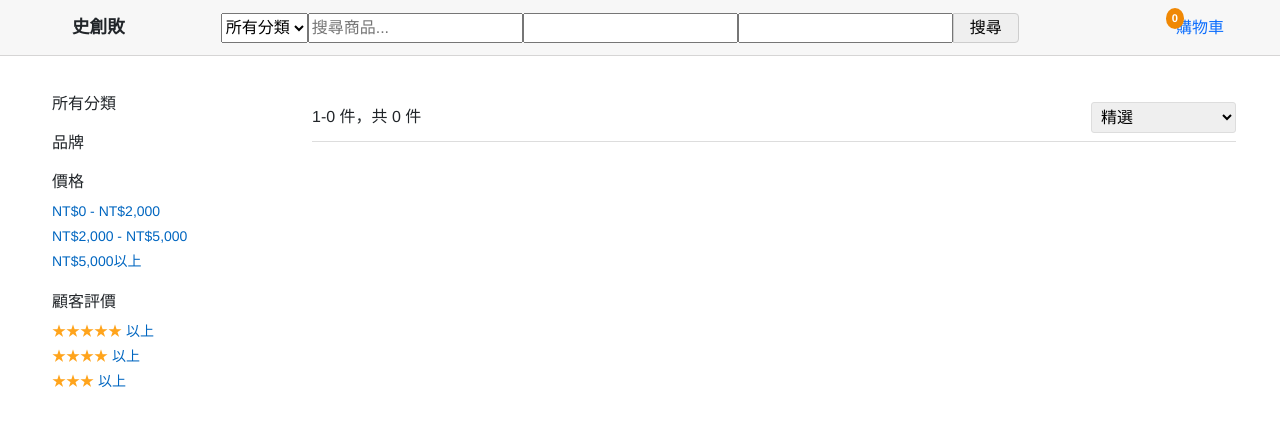
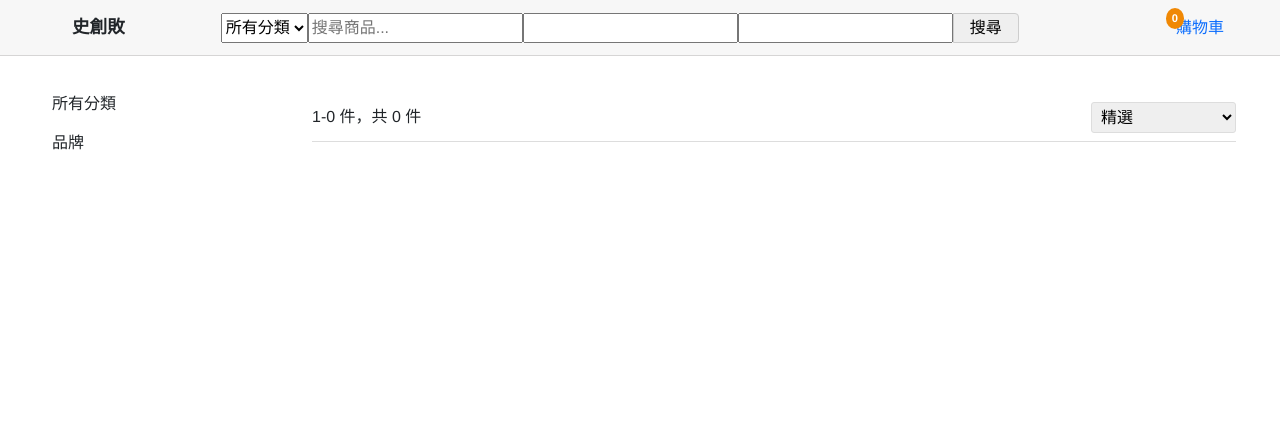
Before and after one commit to evancetw/speech-intelligent-product-search-service, an ASP.NET Core app: page /search in a window 1280 px wide. Shown: the top 426 px of the page. Run offline with ASP.NET Core 8, Linux system fonts and the light colour scheme; style sheets or scripts are compiled from the project's sources.

Commit message:
feat: SQLite 版本完成，功能滿足 Phase 2

```diff
--- a/src/StrongBuy.Blazor/Components/Pages/Search.razor
+++ b/src/StrongBuy.Blazor/Components/Pages/Search.razor
@@ -51,41 +55,41 @@
             </div>
         </div>
 
-        <div class="filter-section">
-            <h3>價格</h3>
-            <div class="filter-list">
-                <div class="filter-item">
-                    <a href="#">NT$0 - NT$2,000</a>
-                </div>
-                <div class="filter-item">
-                    <a href="#">NT$2,000 - NT$5,000</a>
-                </div>
-                <div class="filter-item">
-                    <a href="#">NT$5,000以上</a>
-                </div>
-            </div>
-        </div>
+        @* <div class="filter-section"> *@
+        @*     <h3>價格</h3> *@
+        @*     <div class="filter-list"> *@
+        @*         <div class="filter-item"> *@
+        @*             <a href="#">NT$0 - NT$2,000</a> *@
+        @*         </div> *@
+        @*         <div class="filter-item"> *@
+        @*             <a href="#">NT$2,000 - NT$5,000</a> *@
+        @*         </div> *@
+        @*         <div class="filter-item"> *@
+        @*             <a href="#">NT$5,000以上</a> *@
+        @*         </div> *@
+        @*     </div> *@
+        @* </div> *@
 
-        <div class="filter-section">
-            <h3>顧客評價</h3>
-            <div class="filter-list">
-                <div class="filter-item">
-                    <a href="#">
-                        <span class="stars">★★★★★</span> 以上
-                    </a>
-                </div>
-                <div class="filter-item">
-                    <a href="#">
-                        <span class="stars">★★★★</span> 以上
-                    </a>
-                </div>
-                <div class="filter-item">
-                    <a href="#">
-                        <span class="stars">★★★</span> 以上
-                    </a>
-                </div>
-            </div>
-        </div>
+        @* <div class="filter-section"> *@
+        @*     <h3>顧客評價</h3> *@
+        @*     <div class="filter-list"> *@
+        @*         <div class="filter-item"> *@
+        @*             <a href="#"> *@
+        @*                 <span class="stars">★★★★★</span> 以上 *@
+        @*             </a> *@
+        @*         </div> *@
+        @*         <div class="filter-item"> *@
+        @*             <a href="#"> *@
+        @*                 <span class="stars">★★★★</span> 以上 *@
+        @*             </a> *@
+        @*         </div> *@
+        @*         <div class="filter-item"> *@
+        @*             <a href="#"> *@
+        @*                 <span class="stars">★★★</span> 以上 *@
+        @*             </a> *@
+        @*         </div> *@
+        @*     </div> *@
+        @* </div> *@
     </div>
 
     <div class="search-results">
@@ -114,8 +118,8 @@
                 <option value="">精選</option>
                 <option value="price_asc">價格：由低到高</option>
                 <option value="price_desc">價格：由高到低</option>
-                <option value="rating">平均顧客評價</option>
-                <option value="newest">最新上架</option>
+                @* <option value="rating">平均顧客評價</option> *@
+                @* <option value="newest">最新上架</option> *@
             </select>
 
         </div>
@@ -179,11 +193,35 @@
 
     .filter-item {
         margin: 4px 0;
+        display: flex;
+        align-items: center;
+        gap: 4px;
+        /* 控制按鈕和文字之間的間距 */
     }
 
-    .filter-item a {
-        color: #0066c0;
-        text-decoration: none;
+    .filter-item {
+        margin: 4px 0;
+        display: flex;
+        align-items: center;
+    }
+
+    .clear-filter {
+        background: none;
+        border: 1px solid #d5d9d9;
+        color: #333;
+        cursor: pointer;
+        padding: 2px 6px;
+        font-size: 18px;
+        font-weight: bold;
+        line-height: 1;
+        border-radius: 50%;
+        transition: all 0.2s ease;
+    }
+
+    .clear-filter:hover {
+        color: #fff;
+        background-color: #c45500;
+        border-color: #c45500;
     }
 
     .filter-item a:hover {
```
Also changed, not shown: other parts of src/StrongBuy.Blazor/Components/Pages/Search.razor (+66 -13 lines), README.md. Lines whose indentation alone changed are shown as unchanged.
